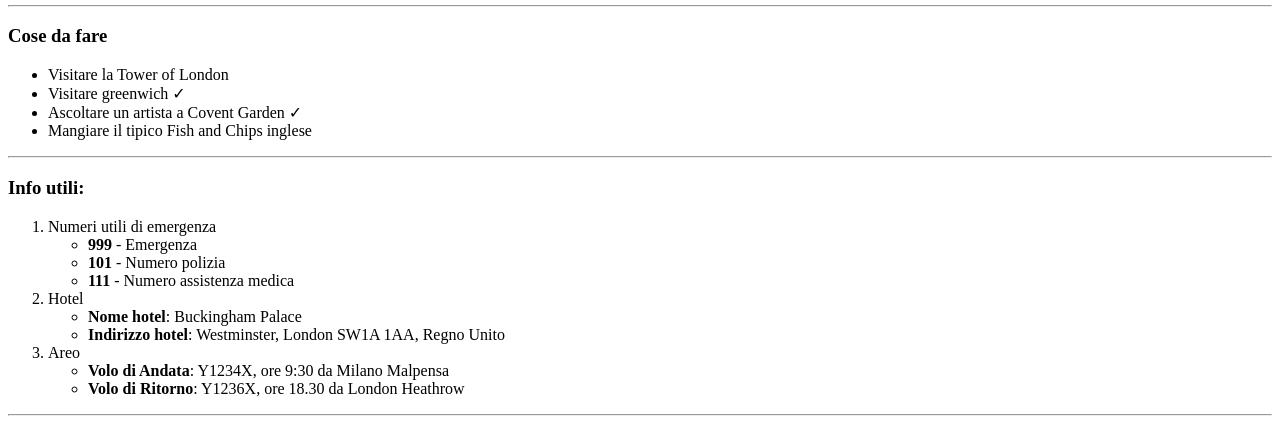
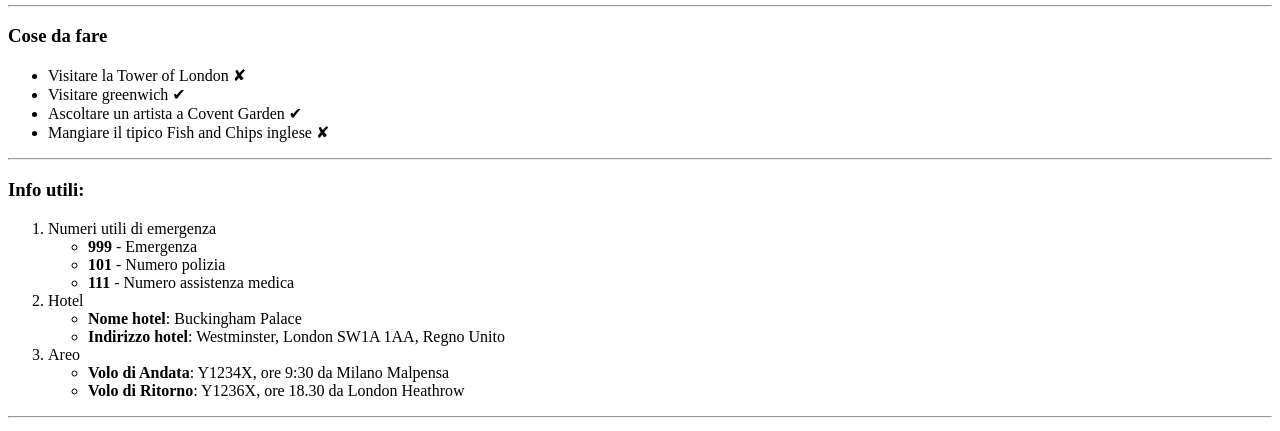
Before and after one commit to evelingcastillon/html-london-trip, a plain HTML site: page index.html in a window 1280 px wide. Shown: the part 876-1307 px from the top of the page. Drawn offline with Linux system fonts and the light colour scheme.

Commit message:
add simbol

```diff
--- a/index.html
+++ b/index.html
@@ -55,10 +55,10 @@
         <section>
             <h3>Cose da fare</h3>
             <ul>
-                <li>Visitare la Tower of London</li>
-                <li>Visitare greenwich &#10003;</li>
-                <li>Ascoltare un artista a Covent Garden &#10003;</li>
-                <li>Mangiare il tipico Fish and Chips inglese</li>
+                <li>Visitare la Tower of London &#10008;</li>
+                <li>Visitare greenwich &#10004;</li>
+                <li>Ascoltare un artista a Covent Garden &#10004;</li>
+                <li>Mangiare il tipico Fish and Chips inglese &#10008;</li>
             </ul>
         </section>
         <hr>
```
